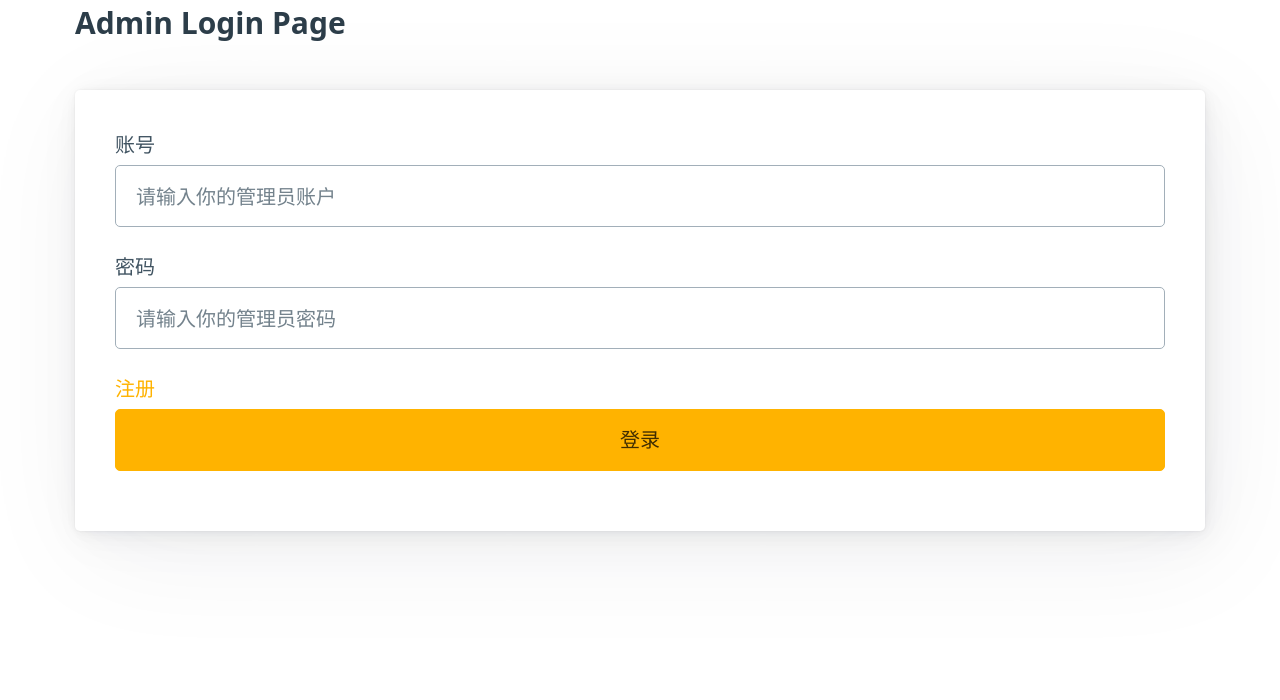
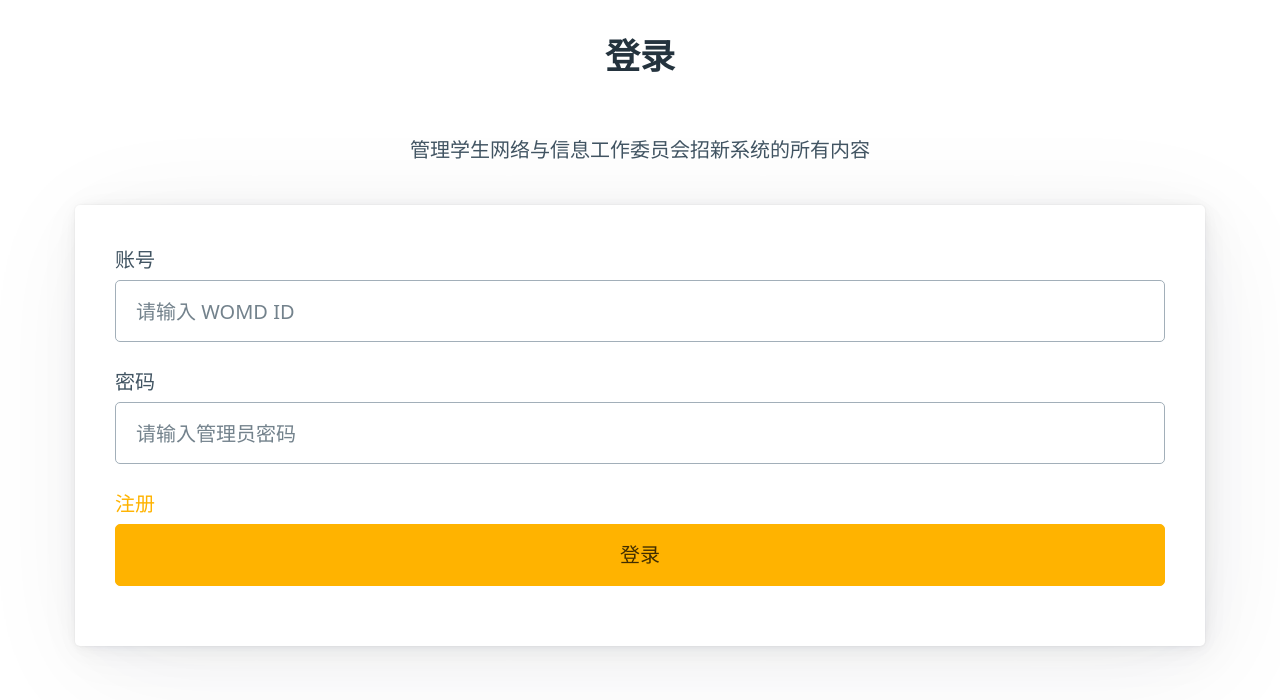
Before and after one commit to gcuwomd/super-registration-form, a Vue app: page /#/signin in a window 1280 px wide. Shown: the top 700 px of the page. Built offline with nearby package versions, Linux system fonts and the light colour scheme.

Commit message:
refactor: 优化路由

```diff
--- a/src/router/index.ts
+++ b/src/router/index.ts
@@ -3,7 +3,7 @@ import { createRouter, createWebHashHistory, RouteRecordRaw } from 'vue-router';
 const Form = () => import('../views/DataForm.vue');
 const List = () => import('../views/DataList.vue');
 const Details = () => import('../views/DataDetails.vue');
-const Login = () => import('../views/AdminLogin.vue');
+const Signin = () => import('../views/AdminSignIn.vue');
 const Signup = () => import('../views/AdminSignUp.vue');
 
 const routes: Array<RouteRecordRaw> = [
@@ -37,7 +37,7 @@ const routes: Array<RouteRecordRaw> = [
     {
         path: '/signin',
         name: 'signin',
-        component: Login,
+        component: Signin,
         meta: {
             title: 'signin',
             url: '/signin',
--- a/src/views/AdminLogin.vue
+++ /dev/null
@@ -1,82 +0,0 @@
-<script setup lang="ts">
-import '@picocss/pico/css/pico.min.css';
-import { reactive } from 'vue';
-import AuthService from '../service/AuthService';
-import IUser from '../types/User';
-import IResponse from '../types/Response';
-import router from '../router';
-
-import DialogBox from '../components/DialogBox/index';
-
-const data: IUser = reactive({
-    account: '',
-    password: '',
-});
-
-const submitData = () => {
-    AuthService.login(data)
-        .then((response: any) => {
-            const res: IResponse = response.data;
-            const { code, token } = res;
-            if (code === '0') {
-                localStorage.setItem('token', token as string);
-                DialogBox('登录成功');
-
-                setTimeout(() => {
-                    router.push('list');
-                }, 2500);
-            } else {
-                DialogBox('用户名或密码错误');
-            }
-        })
-        .catch((error: string) => {
-            DialogBox(error);
-        });
-};
-
-const verifyData = () => {
-    if (data.account.length !== 12) {
-        DialogBox('请输入正确格式的学号');
-        return false;
-    }
-    if (data.password.length < 6) {
-        DialogBox('请输入正确格式的密码');
-        return false;
-    }
-    return submitData();
-};
-</script>
-
-<template>
-    <div class="container centera">
-        <h3>Admin Login Page</h3>
-        <article>
-            <label>
-                账号
-                <input
-                    id="account"
-                    v-model="data.account"
-                    type="text"
-                    name="firstname"
-                    placeholder="请输入你的管理员账户"
-                    required
-                />
-            </label>
-            <label>
-                密码
-                <input
-                    id="password"
-                    v-model="data.password"
-                    type="password"
-                    name="firstname"
-                    placeholder="请输入你的管理员密码"
-                    required
-                />
-            </label>
-            <label>
-                <router-link to="/signup">注册</router-link>
-            </label>
-            <label><button @click="verifyData">登录</button></label>
-        </article>
-    </div>
-</template>
```
Also changed, not shown: src/service/DialogService.ts (deleted, +0 -22 lines).
